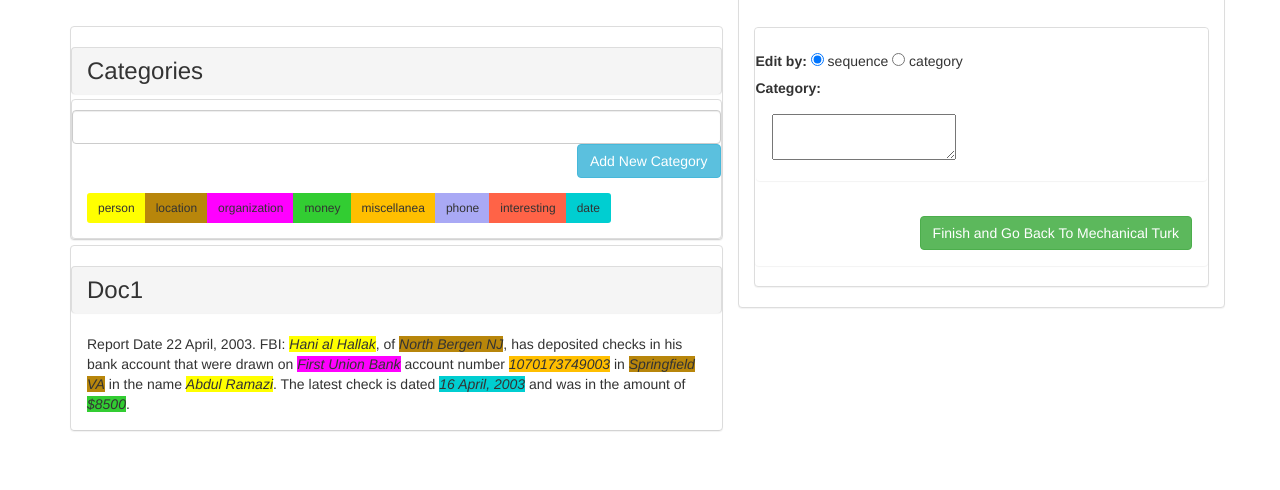
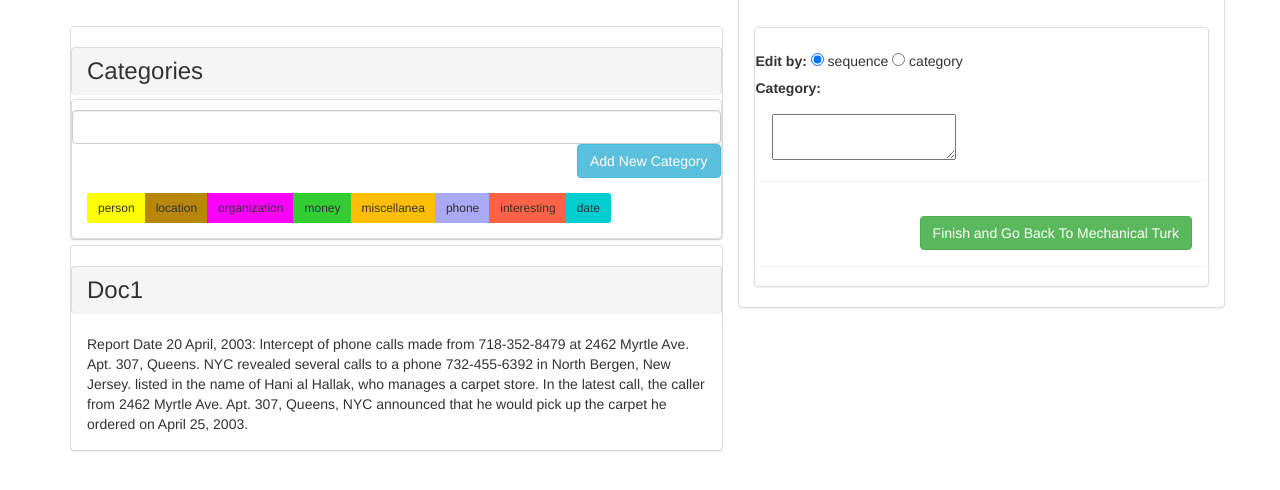
Before and after one commit to SkyLearnsToCode/ContextSlice1, a plain HTML site: page step1.html in a window 1280 px wide. Shown: the part 160-650 px from the top of the page. Drawn offline with nearby package versions, Linux system fonts and the light colour scheme.

Commit message:
added document loader and removed hardcoded document

```diff
--- /dev/null
+++ b/document_view.js
@@ -0,0 +1,5 @@
+$(document).ready(function(){
+  $.getJSON( "parsed_documents.json", function( json_res ) {
+    $("#document-paragraph").append(String(json_res["Documents"][0]["DocText"]))
+  });
+});
--- /dev/null
+++ b/document_view_loader.js
@@ -0,0 +1,5 @@
+$(document).ready(function(){
+  $.getJSON( "parsed_documents.json", function( json_res ) {
+    $("#document-paragraph").append(String(json_res["Documents"][0]["DocText"]))
+  });
+});
--- /dev/null
+++ b/parsed_documents.json
@@ -0,0 +1,17 @@
+{
+    "Documents": [
+        {
+            "DocText": "Report Date 20 April, 2003: lntercept of phone calls made from 718-352-8479 at 2462 Myrtle Ave. Apt. 307, Queens. NYC revealed several calls to a phone 732-455-6392 in North Bergen, New Jersey. listed in the name of Hani al Hallak, who manages a carpet store. In the latest call, the caller from 2462 Myrtle Ave. Apt. 307, Queens, NYC announced that he would pick up the carpet he ordered on April 25, 2003.",
+            "Money": [],
+            "Person": [
+                "Hani al Hallak"
+            ],
+            "Location": [],
+            "Date": [
+                "20 April, 2003",
+                "April 25, 2003"
+            ],
+            "Organization": []
+        }
+    ]
+}
--- a/step1.html
+++ b/step1.html
@@ -38,7 +38,7 @@
 						</div>
 						<div class="panel panel-default">
 							<h3 class="panel panel-heading">Doc1</h3>
-							<p class="panel panel-body">Report Date 22 April, 2003. FBI: <em class="entity person">Hani al Hallak</em>, of <em class="entity location">North Bergen NJ</em>, has deposited checks in his bank account that were drawn on <em class="entity organization">First Union Bank</em> account number <em class="entity miscellanea">1070173749003</em> in <em class ="location">Springfield VA</em> in the name <em class="entity person">Abdul Ramazi</em>. The latest check is dated <em class="entity date">16 April, 2003</em> and was in the amount of <em class="entity money">$8500</em>.</p>
+							<p class="panel panel-body" id="document-paragraph"></p>
 						</div>
 					</div>
 				</div>
@@ -63,6 +63,7 @@
 				</div>
 			</div>
 		</div>
+		<script type="text/javascript" src="document_view.js"></script>
 		<script type="text/javascript" src="highlight.js"></script>
 	</body>
 </html>
```
Also changed, not shown: colormap.js (line endings or trailing spaces), 1 other file.
